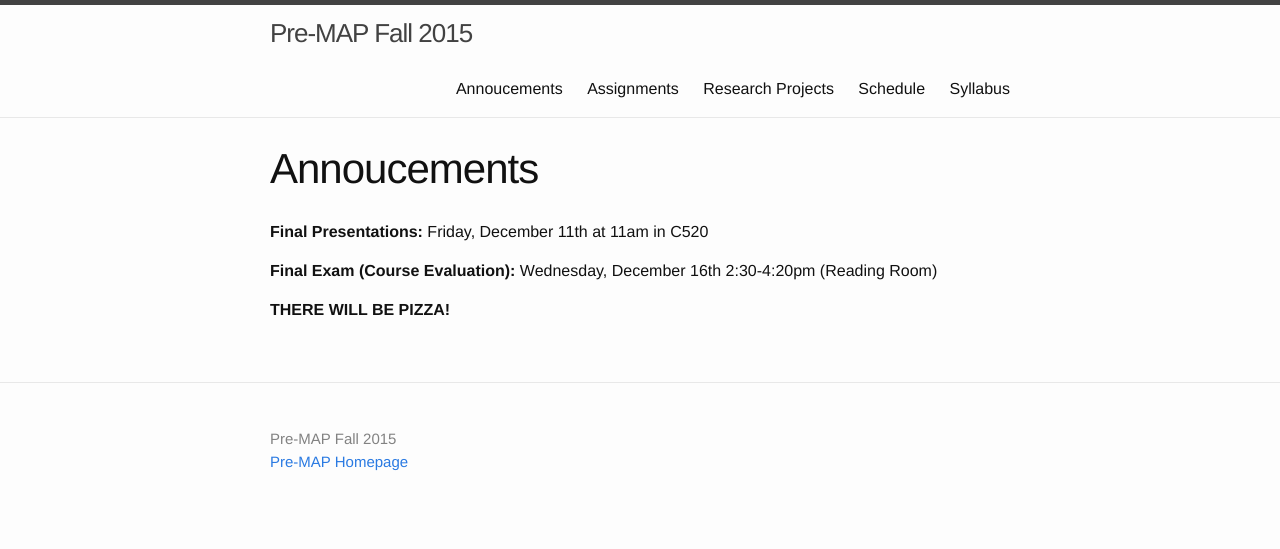
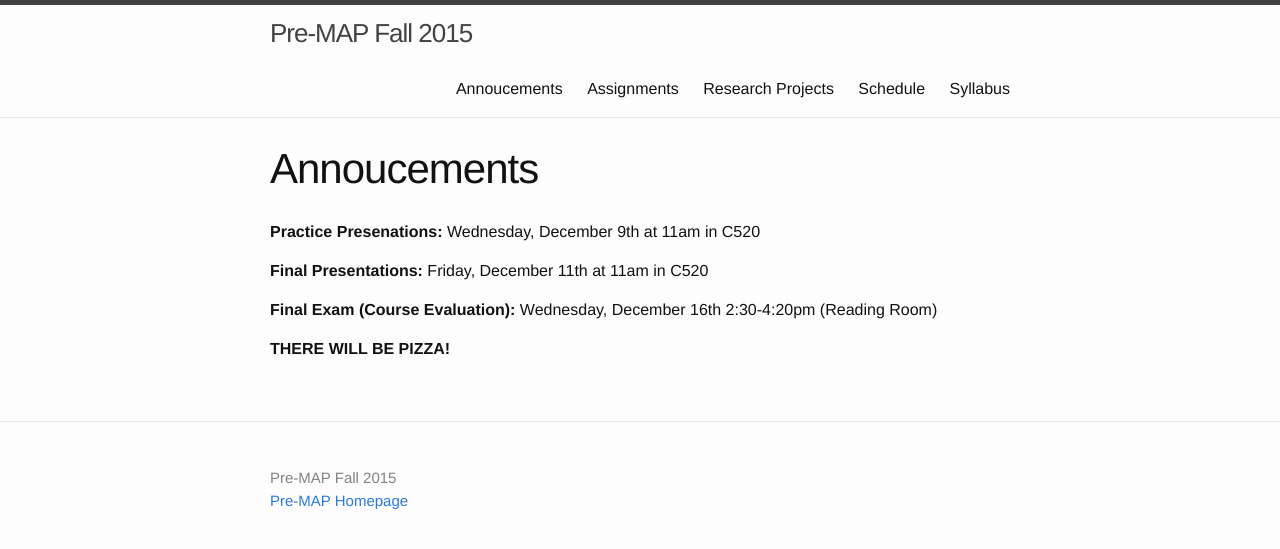
Before and after one commit to kgarofali/Pre-MAP, a Jekyll site: the page built from annoucements.md, in a window 1280 px wide. Shown: the top 549 px of the page. Built offline with Jekyll 4.4.1, drawn with Linux system fonts in a browser that asks for light colours.

Commit message:
practice presenations added

```diff
--- a/annoucements.md
+++ b/annoucements.md
@@ -4,6 +4,8 @@ title: Annoucements
 permalink: annoucements/
 ---
 
+**Practice Presenations:** Wednesday, December 9th at 11am in C520
+
 **Final Presentations:** Friday, December 11th at 11am in C520
 
 **Final Exam (Course Evaluation):** Wednesday, December 16th 2:30-4:20pm (Reading Room)
```
